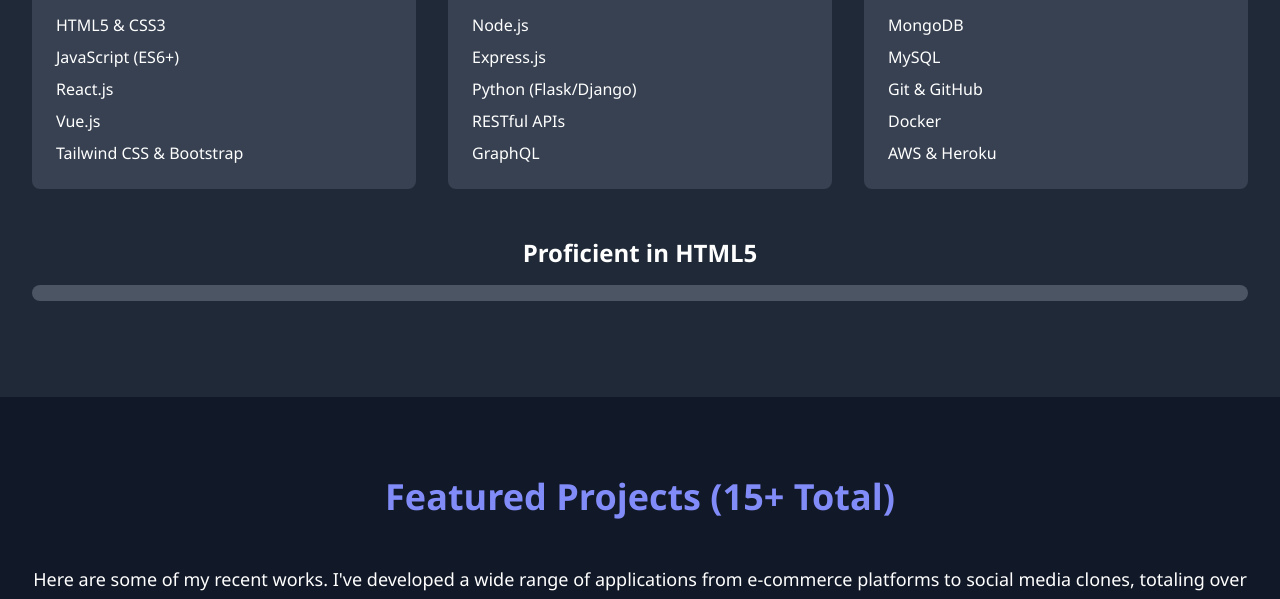
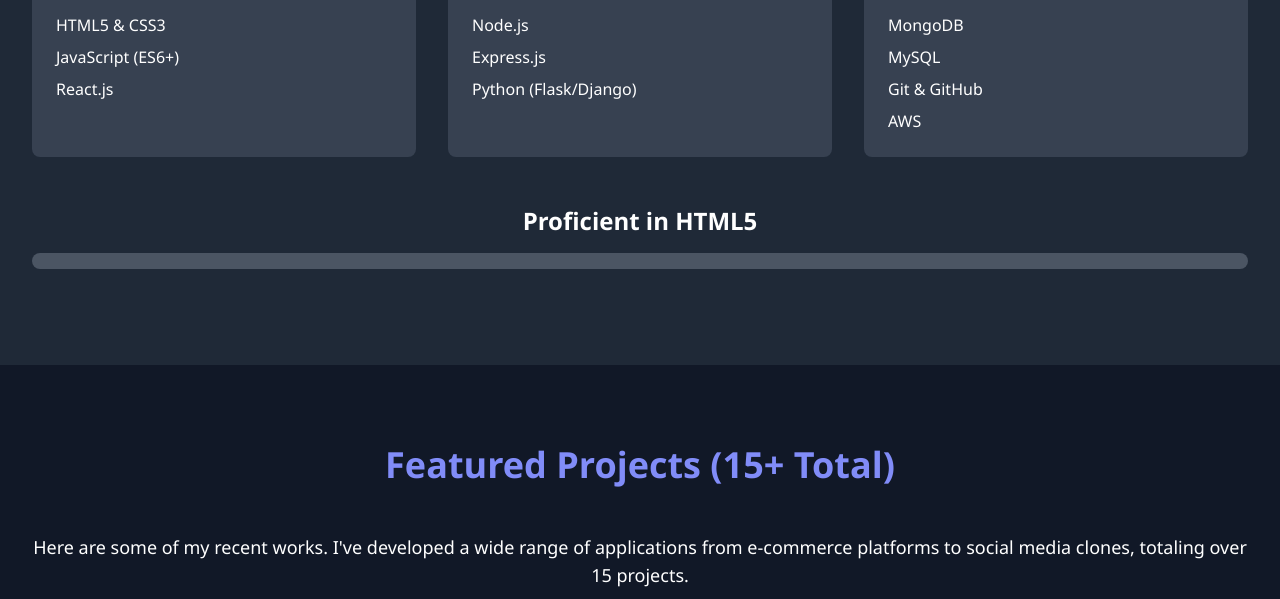
Before and after one commit to sahilvshnv/my-portfolio, a plain HTML site: page index.html in a window 1280 px wide. Shown: the part 1913-2512 px from the top of the page. Drawn offline with nearby package versions, Linux system fonts and the light colour scheme.

Commit message:
Update index.html

```diff
--- a/index.html
+++ b/index.html
@@ -89,8 +89,8 @@
                         <li>HTML5 & CSS3</li>
                         <li>JavaScript (ES6+)</li>
                         <li>React.js</li>
-                        <li>Vue.js</li>
-                        <li>Tailwind CSS & Bootstrap</li>
+
+
                     </ul>
                 </div>
                 <div class="skill bg-gray-700 p-6 rounded-lg fade-in-up">
@@ -99,8 +99,7 @@
                         <li>Node.js</li>
                         <li>Express.js</li>
                         <li>Python (Flask/Django)</li>
-                        <li>RESTful APIs</li>
-                        <li>GraphQL</li>
+
                     </ul>
                 </div>
                 <div class="skill bg-gray-700 p-6 rounded-lg fade-in-up">
@@ -109,8 +108,8 @@
                         <li>MongoDB</li>
                         <li>MySQL</li>
                         <li>Git & GitHub</li>
-                        <li>Docker</li>
-                        <li>AWS & Heroku</li>
+
+                        <li>AWS</li>
                     </ul>
                 </div>
             </div>
```
